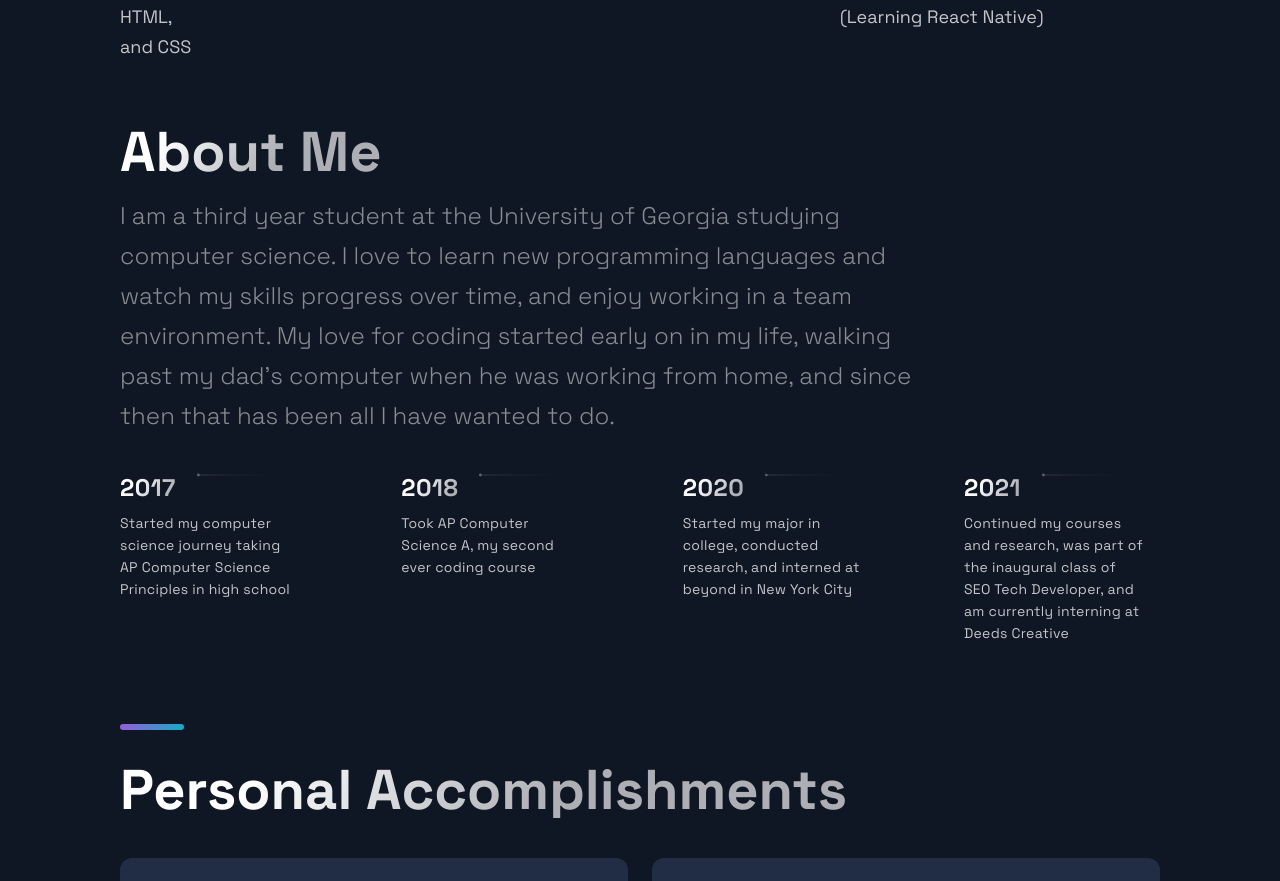
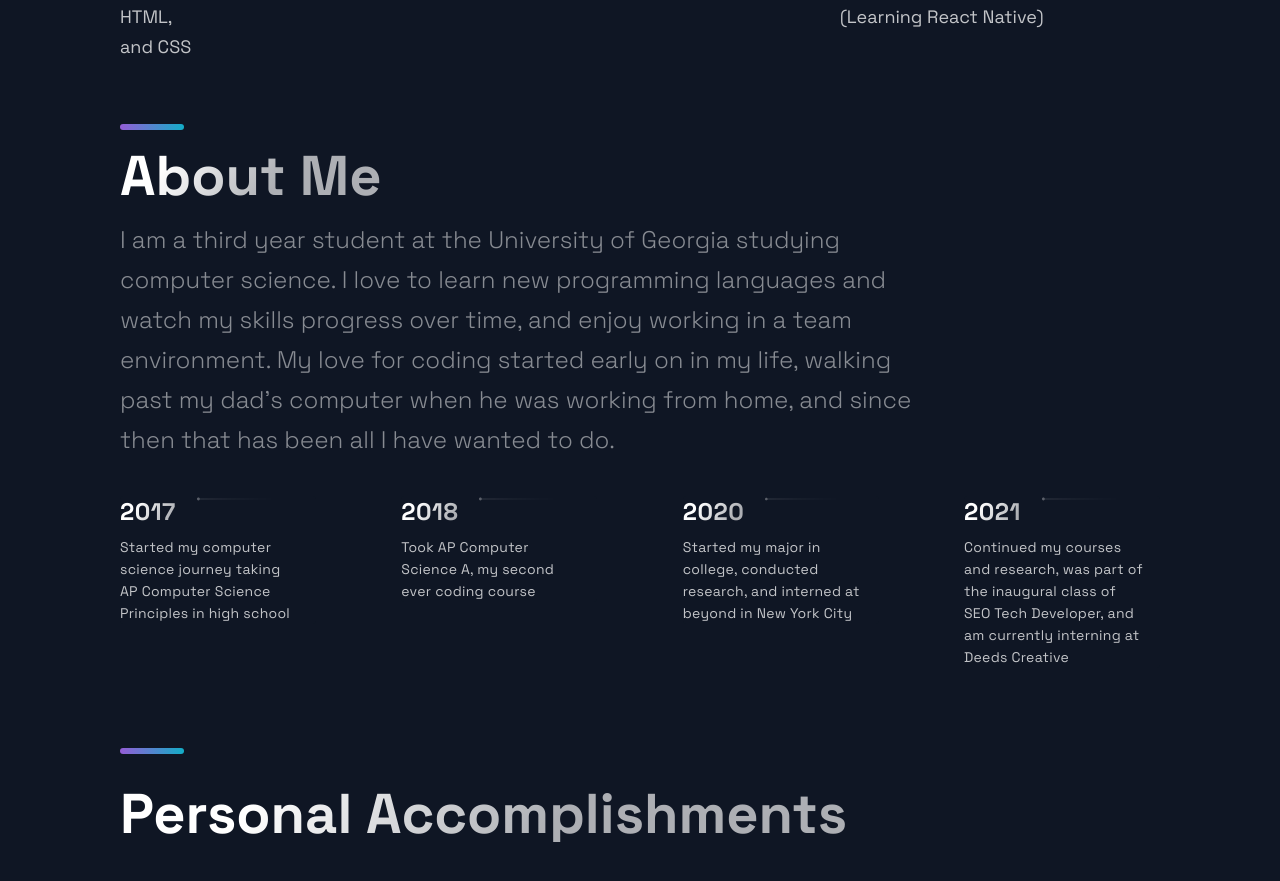
Before and after one commit to jgil325/portfolio_website, a Next.js app: page / in a window 1280 px wide. Shown: the part 2800-3681 px from the top of the page. Built offline with nearby package versions, Linux system fonts and the light colour scheme.

Commit message:
fixed About me

```diff
--- a/src/components/TimeLine/TimeLine.js
+++ b/src/components/TimeLine/TimeLine.js
@@ -65,6 +65,8 @@ const Timeline = () => {
 
   return (
     <Section id="about">
+      <SectionDivider />
+      <br />
       <SectionTitle>About Me</SectionTitle>
       <SectionText>
         I am a third year student at the University of Georgia studying computer
```
